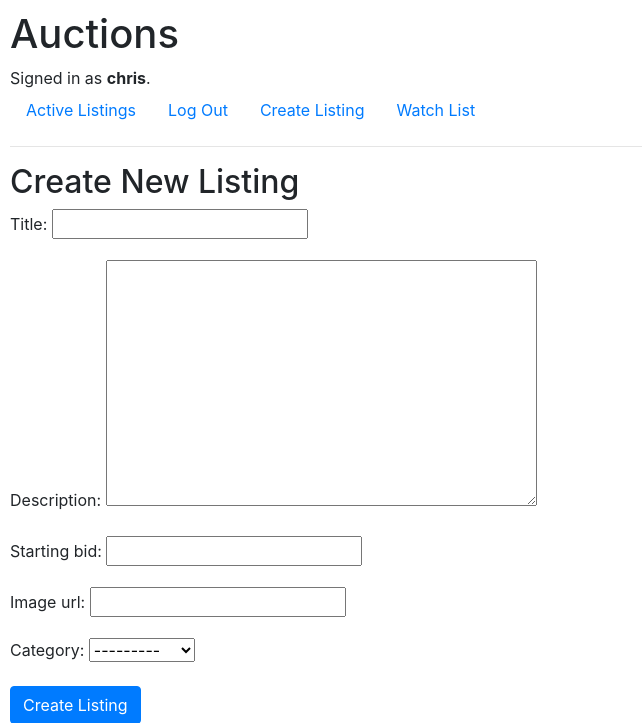
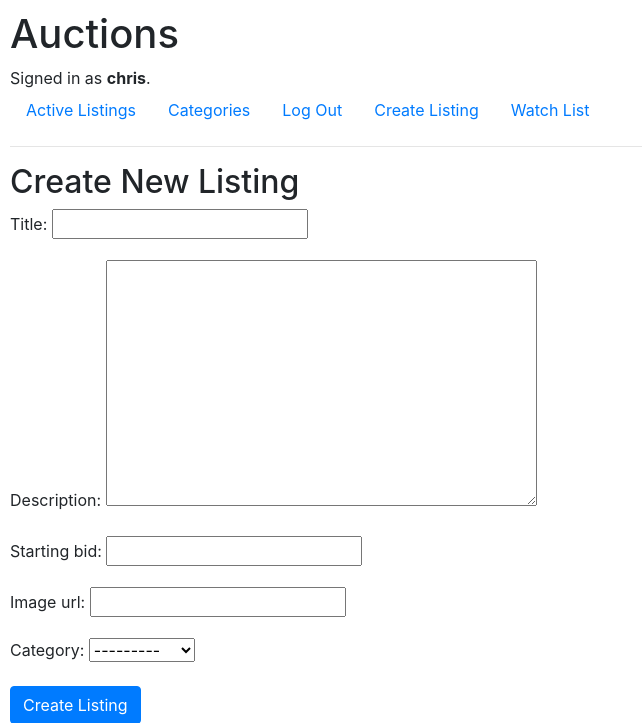
Before and after one commit to drcokefloat/commerce, a Django app: page /create/ in a window 1280 px wide. Shown: the top 723 px of the page, without its empty margins (0-642 px from the left). Run offline with Django 3.2, Linux system fonts and the light colour scheme; a user stored in the database is signed in; data comes from the database, SQL or seed files in the repository; both versions use the stored data as it was after the commit; some libraries are stand-ins or nearby versions.

Commit message:
Finished the auction site...

```diff
--- a/auctions/templates/auctions/layout.html
+++ b/auctions/templates/auctions/layout.html
@@ -19,6 +19,9 @@
         <ul class="nav">
             <li class="nav-item">
                 <a class="nav-link" href="{% url 'index' %}">Active Listings</a>
+            </li>
+            <li class="nav-item">
+                <a class="nav-link" href="{% url 'categories' %}">Categories</a>
             </li>
             {% if user.is_authenticated %}
                 <li class="nav-item">
--- a/auctions/urls.py
+++ b/auctions/urls.py
@@ -11,4 +11,6 @@ urlpatterns = [
     path("watchlist/", views.watchlist, name="watchlist"),
     path("listing/<int:listing_id>/add_watchlist/", views.add_watchlist, name="add_watchlist"),
     path("listing/<int:listing_id>/remove_watchlist/", views.remove_watchlist, name="remove_watchlist"),
+    path("categories/", views.categories, name="categories"),
+    path("categories/<int:category_id>/", views.category_listings, name="category_listings"),
 ]
--- a/auctions/views.py
+++ b/auctions/views.py
@@ -175,3 +175,17 @@ def watchlist(request):
     return render(request, "auctions/watchlist.html", {
         "listings": listings
     })
+
+
+def categories(request):
+    categories = Category.objects.all()
+    return render(request, "auctions/categories.html", {"categories": categories})
+
+
+def category_listings(request, category_id):
+    category = Category.objects.get(pk=category_id)
+    listings = Listing.objects.filter(active=True, category=category)
+    return render(request, "auctions/category_listings.html", {
+        "category": category,
+        "listings": listings
+    })
```
Also changed, not shown: db.sqlite3.
